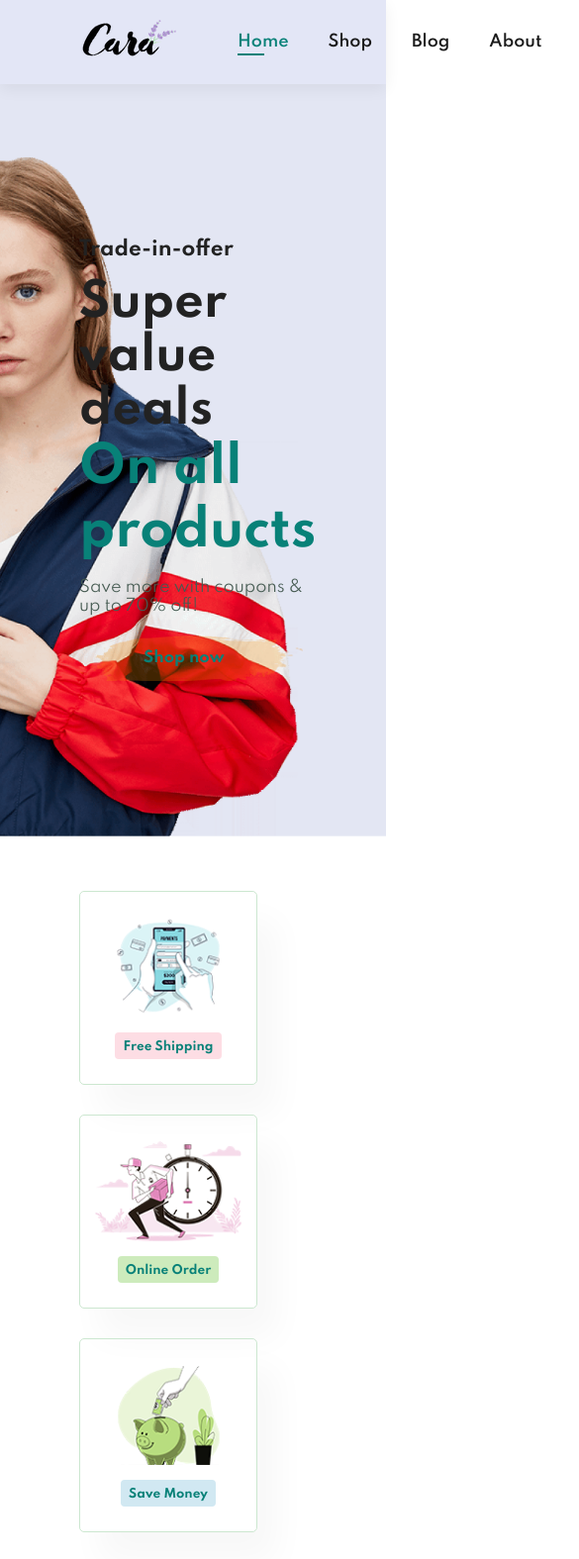
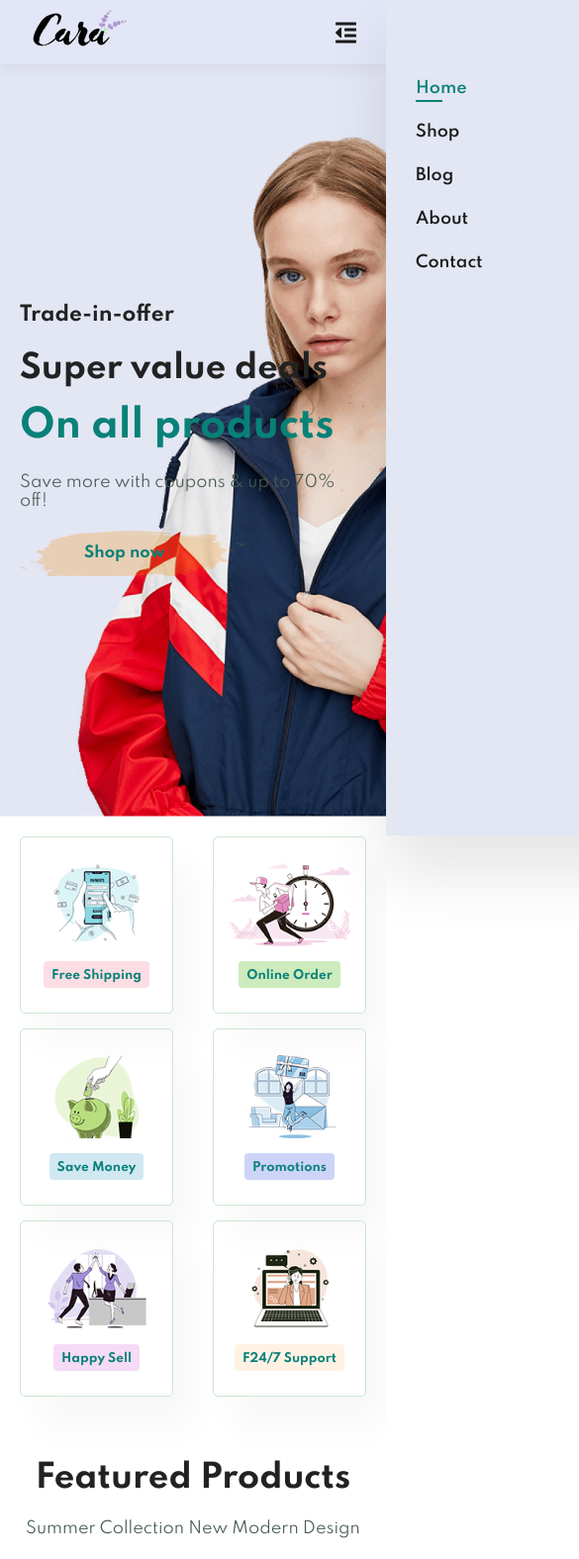
Before and after one commit to devDEV03/Bunai, a plain HTML site: page index.html in a window 390 px wide. Shown: the top 1575 px of the page at 99% size, 585 px wide, since content can reach past the window. Drawn offline with Linux system fonts and the light colour scheme.

```diff
--- a/index.html
+++ b/index.html
@@ -21,8 +21,13 @@
             <li><a href="blog.html">Blog</a></li>
             <li><a href="about.html">About</a></li>
             <li><a href="contact.html">Contact</a></li>
-            <li><a href="cart.html"><img src="./img/shopping-bag.svg"></a></li>
+            <li><a id="lg-bag" href="cart.html"><i class="far fa-shopping-bag"></i></a></li>
+            <a href="#" id="close"><i class="far fa-times"></i></a>
         </ul>
+    </div>
+    <div id="mobile">
+        <a href="cart.html"><i class="far fa-shopping-bag"></i></a>
+        <i id="bar" class="fas fa-outdent"></i>
     </div>
 </section>
 
--- a/style.css
+++ b/style.css
@@ -101,6 +101,15 @@ body {
     background: #088178;
     bottom: -4px;
     left: 20px;
+}
+
+#mobile{
+    display: none;
+    align-items: center;
+}
+
+#close{
+    display: none;
 }
 
 #hero {
@@ -549,3 +558,169 @@ footer .copyright{
     width: 100%;
     text-align: center;
 }
+
+
+@media (max-width:799px ) {
+
+    .section-p1{
+        padding: 40px 40px;
+    }
+
+    #navbar {
+        display: flex;
+        flex-direction: column;
+        align-items: flex-start;
+        justify-content: flex-start;
+        position: fixed;
+        top: 0;
+        right: -300px;
+        height: 100vh;
+        width: 300px;
+        background-color: #E3E6F3;
+        box-shadow: 0 40px 60px rgba(0, 0, 0, 0.1);
+        padding: 80px 0 0 10px;
+        transition: 0.3s;
+    }
+
+    #navbar li {
+        margin-bottom: 25px;
+    }
+
+    #navbar.active{
+        right: 0px;
+    }
+
+    #mobile{
+        display: flex;
+        align-items: center;
+    }
+    #mobile i{
+        color: #1a1a1a;
+        font-size: 24px;
+        padding-left: 20px;
+
+    }
+
+    #close{
+        display: initial;
+        position: absolute;
+        top: 30px;
+        left: 30px;
+        color: #222;
+        font-size: 24px;
+    }
+
+    #lg-bag{
+        display: none;
+    }
+
+    #hero {
+        height: 90vh;
+        padding: 0 80px;
+        background-position: top 30% right 30%;
+
+    }
+
+    #feature {
+        justify-content: center;
+    }
+
+    #feature .fe-box {
+        margin: 15px 15px;
+    }
+
+    #product1 .pro-container{
+        justify-content: center;
+    }
+
+    #product1 .pro {
+        margin: 15px;
+    }
+
+    #banner{
+        height: 20vh;
+    }
+
+    #sm-banner .banner-box {
+        min-width: 100%;
+        height: 30vh;
+    }
+
+    #banner3 {
+        padding: 0 40px;
+    }
+
+    #banner3 .banner-box{
+        width: 28%;
+    }
+
+    #newsletter .form{
+        width: 70%;
+    }
+}
+
+@media (max-width: 477px) {
+    #header{
+        padding: 10px 30px;
+    }
+    h1{
+        font-size: 38px;
+    }
+    h2{
+        font-size: 32px;
+    }
+
+    .section-p1{
+        padding: 20px;
+    }
+
+    #hero{
+        padding: 0 20px;
+        background-position: 65%;
+    }
+
+    #feature{
+        justify-content: space-between;
+    }
+
+    #feature .fe-box{
+        width: 155px;
+        margin: 0 0 15px 0;
+    }
+
+    #product1 .pro {
+        width: 100%;
+    }
+
+    #banner{
+        height: 40vh;
+    }
+
+    #sm-banner .banner-box{
+        height: 40vh;
+    }
+    #sm-banner .banner-box2{
+        margin-top: 20px;
+
+    }
+
+    #banner3{
+        padding: 0 20px;
+    }
+
+    #banner3 .banner-box{
+        width: 100%;
+    }
+    #newsletter{
+        padding: 40px 20px;
+    }
+
+    #newsletter .form{
+        width: 100%;
+    }
+
+    footer .copyright{
+        text-align: start;
+    }
+
+}
```
